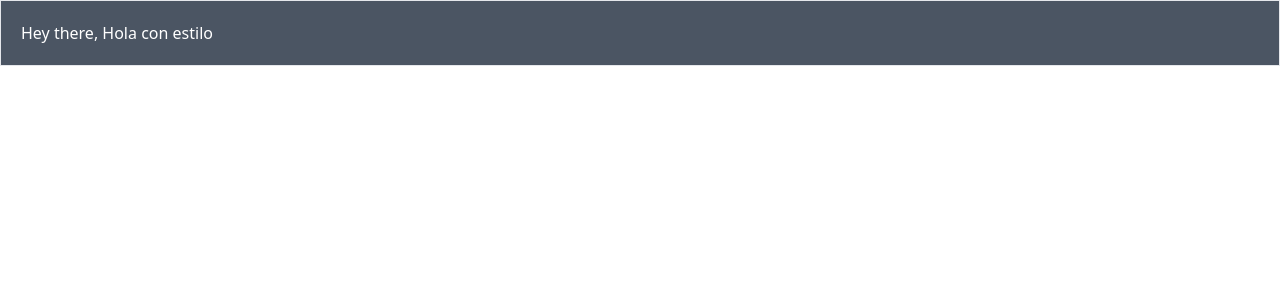
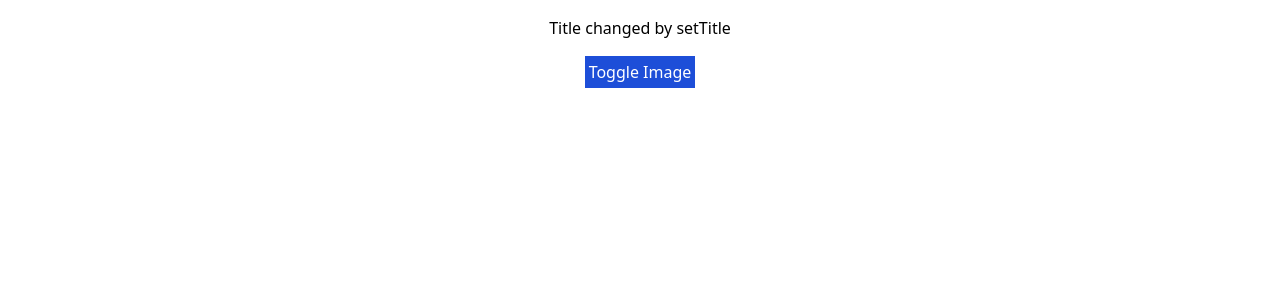
Before and after one commit to dmoreira317/Unsplash-API-React-App, a React (Create React App) app in the folder image-gallery/: page / in a window 1280 px wide. Shown: the top 300 px of the page. Built offline with nearby package versions, Linux system fonts and the light colour scheme.

Commit message:
finished adding images manually as urls

```diff
--- a/image-gallery/src/App.js
+++ b/image-gallery/src/App.js
@@ -1,26 +1,110 @@
-import React from "react";
+import React, { useState, useEffect, useRef } from "react";
 import "./assets/css/styles.css";
+import Images from "./components/Images";
 
 //Class based component, less used since the introduction of hooks, and functional components
 // class App extends React.Component {
 //   constructor(props) {
 //     super(props); //im bringing the props from the React.Component class
-//     this.state = { title: "Hello React 2" };
+//     this.state = { title: "Hello React", isShowing: false };
+//     console.log("App constructor");
 //   }
+//   //states are immutable, you need to use a setState to update a state
+
+//   handleClick = () => {
+//     this.setState({ isShowing: !this.state.isShowing });
+//     // this.state is an object thus i need to make the update as an object
+
+//     //    This below also works, but its not as short and pretty
+//     //   if (this.state.isShowing == false) {
+//     //     return this.setState({ isShowing: true });
+//     //   } else {
+//     //     return this.setState({ isShowing: false });
+//     //   }
+//   };
+
+//   //This hook means that the app is fully mounted, i can also check when an app is constructed, and also rendered and how it changes by consoleloggin it, this below will only work after the component is ready.
+//   componentDidMount() {
+//     console.log("App Mounted");
+//     this.setState({
+//       title: " title state was changed to: Roses image on and off",
+//     });
+//   }
+
+//   //This hook runs only when an update happens
+//   componentDidUpdate() {
+//     console.log("App updated");
+//   }
+
 //   render() {
-//     return <div>{this.state.title}</div>;
+//     console.log("App render");
+//     return (
+//       <section className="flex justify-center">
+//         <div className="w-1/2">
+//           <div className="text-center">
+//             <div className="my-4">{this.state.title}</div>
+//             <div>
+//               <button
+//                 className="p-1 bg-blue-700 text-white mb-2"
+//                 onClick={this.handleClick}
+//               >
+//                 Toggle Image
+//               </button>
+//             </div>
+//             {this.state.isShowing ? <Images /> : null}
+//           </div>
+//         </div>
+//       </section>
+//     );
 //   }
 // }
 
 // just for rendering or static features
 //double curly braces for accessing the object props for style for instance, one for the prop and another for the style object
-function App({ title }) {
+function App() {
+  const [title, setTitle] = useState("Hello react");
+  const [isShowing, setIsShowing] = useState(false);
+  const [didMount, setdidMount] = useState(false);
+  const mountRef = useRef(false);
+  function handleClick() {
+    setIsShowing(!isShowing);
+  }
+  useEffect(() => {
+    //Triggered on component mounted, by not using the second argument [],
+    setdidMount(true);
+    console.log("App mounted");
+    setTitle("Title changed by setTitle");
+    return () => {};
+  }, []);
+
+  //Component will update
+  useEffect(() => {
+    //Triggered on component updated, by using the brackets, if the state is passed in those brackets, this useEffect only works for that updated state. Here i check the state of the mounting, which is changed only when app is mounted and only then i give the log for the update below
+    if (mountRef.current) {
+      console.log("App updated");
+    } else {
+      mountRef.current = true;
+    }
+    return () => {};
+  }, [isShowing]);
   return (
-    <div>
-      <div className="bg-gray-600 text-white p-5 border">
-        {title}, Hola con estilo
+    <section className="flex justify-center">
+      {console.log("Rendered")}
+      <div className="w-1/2">
+        <div className="text-center">
+          <div className="my-4">{title}</div>
+          <div>
+            <button
+              className="p-1 bg-blue-700 text-white mb-2"
+              onClick={handleClick}
+            >
+              Toggle Image
+            </button>
+          </div>
+          {isShowing ? <Images /> : null}
+        </div>
       </div>
-    </div>
+    </section>
   );
 }
 export default App;
--- /dev/null
+++ b/image-gallery/src/components/Images.js
@@ -0,0 +1,118 @@
+//rcc snippet
+
+import React, { useEffect, useState } from "react";
+
+//functional component
+export default function images() {
+  const [images, setimages] = useState([
+    "https://images.unsplash.com/photo-1623275563425-82bfaf4599a3?ixid=MnwxMjA3fDB8MHxwaG90by1wYWdlfHx8fGVufDB8fHx8&ixlib=rb-1.2.1&auto=format&fit=crop&w=634&q=80",
+
+    "https://images.unsplash.com/photo-1593642634402-b0eb5e2eebc9?ixid=MnwxMjA3fDF8MHxwaG90by1wYWdlfHx8fGVufDB8fHx8&ixlib=rb-1.2.1&auto=format&fit=crop&w=1050&q=80",
+
+    "https://images.unsplash.com/photo-1623340437564-0f27a51621bc?ixid=MnwxMjA3fDB8MHxwaG90by1wYWdlfHx8fGVufDB8fHx8&ixlib=rb-1.2.1&auto=format&fit=crop&w=700&q=80",
+
+    "https://images.unsplash.com/photo-1623334689744-ffe1e9fa9137?ixid=MnwxMjA3fDB8MHxwaG90by1wYWdlfHx8fGVufDB8fHx8&ixlib=rb-1.2.1&auto=format&fit=crop&w=1252&q=80",
+
+    "https://images.unsplash.com/photo-1623334577342-d65961791db8?ixid=MnwxMjA3fDB8MHxwaG90by1wYWdlfHx8fGVufDB8fHx8&ixlib=rb-1.2.1&auto=format&fit=crop&w=634&q=80",
+  ]);
+
+  const [newImageUrl, setnewImageUrl] = useState(null);
+  //! I dont need this variable below, i just use the state as a holder for the first images
+  //   const images = [
+  //     "https://images.unsplash.com/photo-1623275563425-82bfaf4599a3?ixid=MnwxMjA3fDB8MHxwaG90by1wYWdlfHx8fGVufDB8fHx8&ixlib=rb-1.2.1&auto=format&fit=crop&w=634&q=80",
+
+  //     "https://images.unsplash.com/photo-1593642634402-b0eb5e2eebc9?ixid=MnwxMjA3fDF8MHxwaG90by1wYWdlfHx8fGVufDB8fHx8&ixlib=rb-1.2.1&auto=format&fit=crop&w=1050&q=80",
+
+  //     "https://images.unsplash.com/photo-1623340437564-0f27a51621bc?ixid=MnwxMjA3fDB8MHxwaG90by1wYWdlfHx8fGVufDB8fHx8&ixlib=rb-1.2.1&auto=format&fit=crop&w=700&q=80",
+
+  //     "https://images.unsplash.com/photo-1623334689744-ffe1e9fa9137?ixid=MnwxMjA3fDB8MHxwaG90by1wYWdlfHx8fGVufDB8fHx8&ixlib=rb-1.2.1&auto=format&fit=crop&w=1252&q=80",
+
+  //     "https://images.unsplash.com/photo-1623334577342-d65961791db8?ixid=MnwxMjA3fDB8MHxwaG90by1wYWdlfHx8fGVufDB8fHx8&ixlib=rb-1.2.1&auto=format&fit=crop&w=634&q=80",
+  //   ];
+
+  useEffect(() => {
+    console.log("Images comp mounted");
+
+    const interval = setInterval(() => {
+      console.log("Hello");
+    }, 1000);
+
+    //This return acts as a unmount state
+    return () => {
+      console.log("Images unmount");
+      clearInterval(interval);
+    };
+  }, []);
+
+  //creating a component inside a component to show images
+  function ShowImage(params) {
+    return images.map((image) => {
+      return (
+        <div className="w-1/3">
+          <img className="mt-2" src={image} alt="images" width="150"></img>
+        </div>
+      );
+    });
+  }
+
+  function handleAdd() {
+    setimages([newImageUrl, ...images]);
+  }
+
+  function handleChange(event) {
+    setnewImageUrl(event.target.value);
+    console.log(event.target.value);
+  }
+
+  return (
+    <section>
+      <div className="flex flex-wrap justify-center">
+        <ShowImage />
+      </div>
+      <div className="flex justify-between my-5">
+        <input
+          type="text"
+          className="p-2 border border-gray-800 shadow rounded"
+          onChange={handleChange}
+          value={newImageUrl}
+        />
+        <button className="p-2 bg-green-600 text-white" onClick={handleAdd}>
+          Add New
+        </button>
+      </div>
+    </section>
+  );
+}
+
+//! Class based component down below
+
+// export default class Images extends Component {
+//   constructor(props) {
+//     super(props);
+//     this.state = { interval: null };
+//   }
+
+//   componentDidMount() {
+//     console.log("Image mounted");
+//     this.setState({
+//       interval: setInterval(() => {
+//         console.log("Hello");
+//       }, 1000),
+//     });
+//   }
+
+//   //Once the component is unmounted, you can perform certain tasks, to make sure you close it properly
+//   componentWillUnmount() {
+//     console.log("Images unmounted");
+//     clearInterval(this.state.interval);
+//   }
+//   render() {
+//     return (
+//       <img
+//         className="mt-2"
+//         src="https://images.unsplash.com/photo-1623275563425-82bfaf4599a3?ixid=MnwxMjA3fDB8MHxwaG90by1wYWdlfHx8fGVufDB8fHx8&ixlib=rb-1.2.1&auto=format&fit=crop&w=634&q=80"
+//         alt="roses"
+//       ></img>
+//     );
+//   }
+// }
--- a/image-gallery/src/index.js
+++ b/image-gallery/src/index.js
@@ -5,4 +5,4 @@ import "./assets/css/styles.css";
 
 //This index is responsible for rendering the app only
 
-ReactDOM.render(<App title="Hey there" />, document.getElementById("root"));
+ReactDOM.render(<App />, document.getElementById("root"));
```
